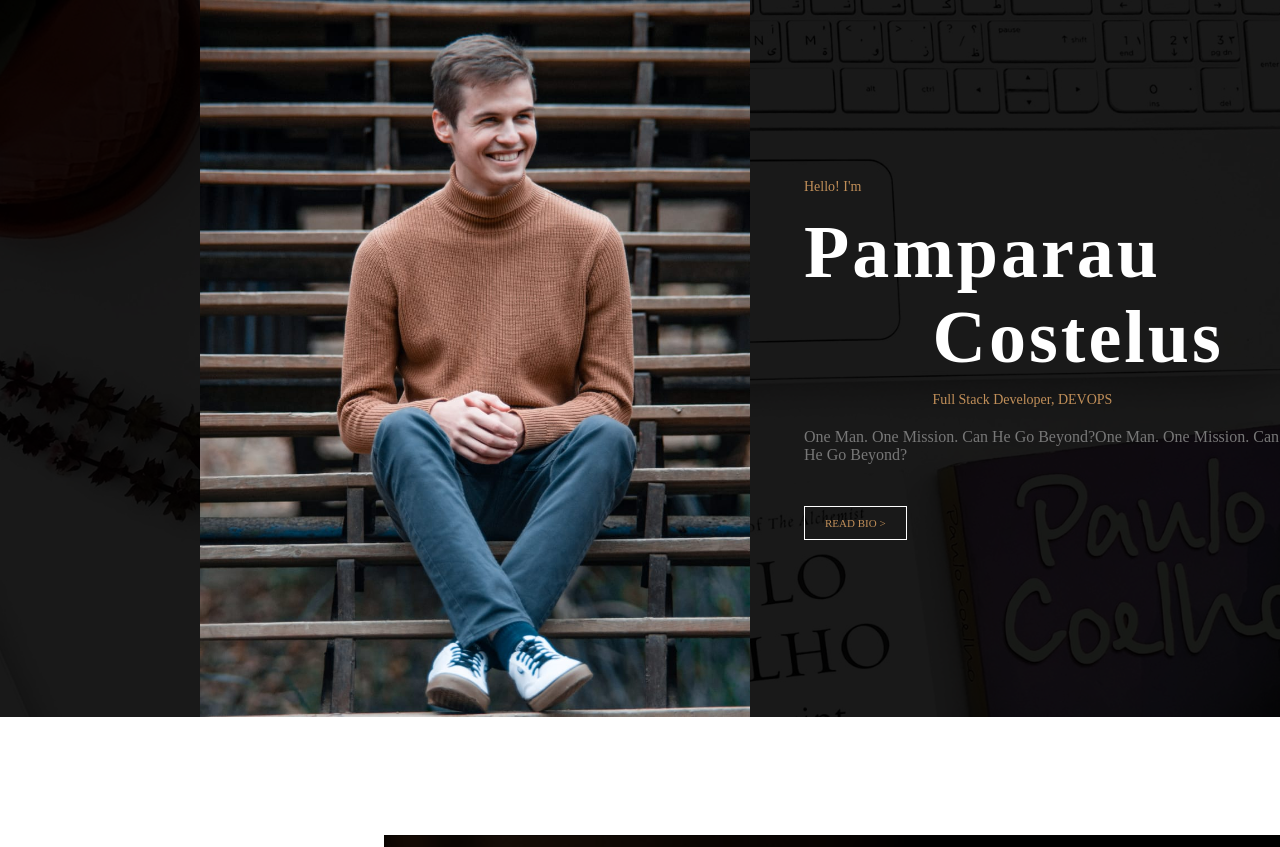
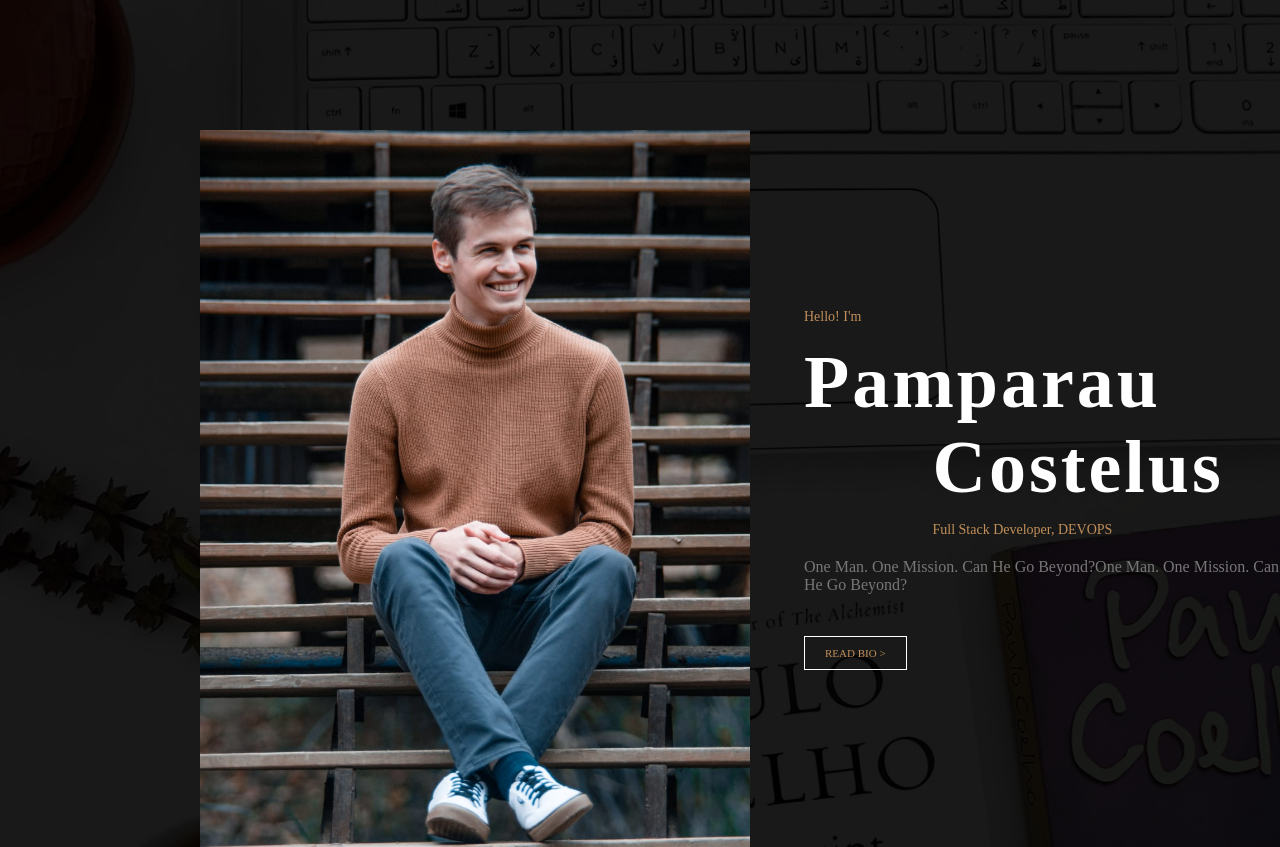
Before and after one commit to CostelusP/portfolio, a plain HTML site: page index.html in a window 1280 px wide. Shown: the top 847 px of the page. Drawn offline with Linux system fonts and the light colour scheme.

Commit message:
update code

```diff
--- a/style/style.css
+++ b/style/style.css
@@ -27,6 +27,7 @@
     position: relative;
     z-index: 1;
     padding-left:200px;
+    padding-top: 130px;
 }
 
 /*    @media (max-width: 1920px) {
```
